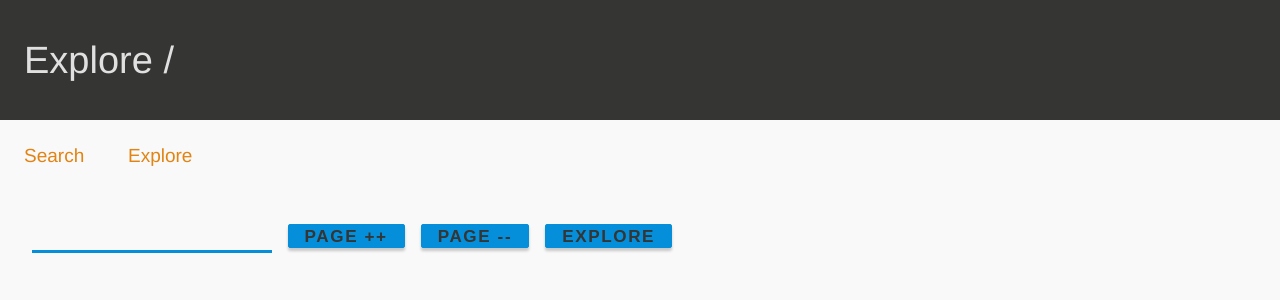
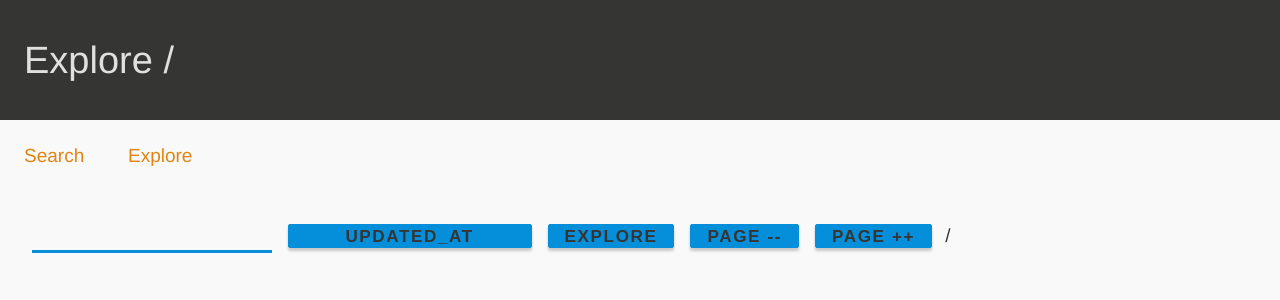
Before and after one commit to LeFnord/arena-explorer, a Vue app: page /explore in a window 1280 px wide. Shown: the top 300 px of the page. Built offline with nearby package versions, Linux system fonts and the light colour scheme.

Commit message:
Improves search pagination via scrolling.

```diff
--- a/src/assets/inputs.module.scss
+++ b/src/assets/inputs.module.scss
@@ -3,7 +3,8 @@
 button,
 input[type="submit"],
 input[type="reset"],
-input[type="button"] {
+input[type="button"],
+select {
   display: inline-block;
   height: $line-height-computed;
   padding: 0 1rem;
@@ -44,6 +45,7 @@ textarea {
   border: 0;
   border-bottom: 3px solid $accent-color;
 }
+
 /* Removes awkward default styles on some inputs for iOS */
 input[type="email"],
 input[type="number"],
@@ -54,7 +56,7 @@ input[type="url"],
 input[type="password"],
 input[type="button"],
 input[type="submit"],
-textarea {
+textarea, select, option {
   -webkit-appearance: none;
      -moz-appearance: none;
           appearance: none; }
@@ -62,6 +64,7 @@ textarea {
   min-height: 65px;
   padding-top: 6px;
   padding-bottom: 6px; }
+
 input[type="email"]:focus,
 input[type="number"]:focus,
 input[type="search"]:focus,
--- a/src/assets/themes.module.scss
+++ b/src/assets/themes.module.scss
@@ -28,7 +28,8 @@ a {
 button,
 input[type="submit"],
 input[type="reset"],
-input[type="button"] {
+input[type="button"],
+select {
   background-color: $bg;
   border: 0.5px solid $color-darker;
   box-shadow: $shadow;
@@ -68,8 +69,7 @@ input[type="text"],
 input[type="tel"],
 input[type="url"],
 input[type="password"],
-textarea,
-select {
+textarea {
   color: $color;
   background-color: $bg;
 }
--- a/src/components/Results.vue
+++ b/src/components/Results.vue
@@ -4,6 +4,7 @@
     <div class="container five">
       <div class="card"  v-for="channel in results.channels" :key="channel.id">
         {{ channel.title }}
+        {{ channel.created_at }}
       </div>
     </div>
 
@@ -13,6 +14,7 @@
         <span class="bold">{{ block.title }}</span>
         <br>
         {{ block.content_markdown }}
+        {{ block.created_at }}
       </div>
     </div>
 
--- a/src/pages/Explore.vue
+++ b/src/pages/Explore.vue
@@ -2,11 +2,20 @@
   <div id="Explore">
     <!-- <Objects v-model="models"/> -->
     <input type="text" v-model="term" @keyup.enter="explore">
+
+    <select class="accent" v-model="sort">
+      <option disabled value="">Please select one</option>
+      <option>updated_at</option>
+      <option>created_at</option>
+      <option>random</option>
+    </select>
+
+    <input type="button" value="explore" class="accent" @click="exploring">
+
+    <input type="button" value="page --" class="accent" @click="prev_page">
     <input type="button" value="page ++" class="accent" @click="next_page">
-    <input type="button" value="page --" class="accent" @click="prev_page">
-    <input type="button" value="explore" class="accent" @click="explore">
-    <!-- {{ models }} -->
-    <!-- {{ page }} -->
+    {{ this.results.current_page }}/{{ this.results.total_pages }}
+
     <Results :results="results"/>
   </div>
 </template>
@@ -28,7 +37,15 @@ export default {
       term: null,
       models: ['ALL'],
       results: {},
-      page: 1
+      page: 1,
+      timestamp: new Date(),
+      sort: 'updated_at'
+    }
+  },
+  watch: {
+    sort() {
+      this.page = 1
+      this.explore()
     }
   },
   methods: {
@@ -40,11 +57,21 @@ export default {
       this.page--
       this.explore()
     },
+    exploring() {
+      this.page = 1
+      this.explore()
+    },
+    explore() {
+      if (this.page > this.results.total_pages) {
+        this.page--
+        return
+      } else if (this.page == 0) {
+        this.page++
+        return
+      }
 
-    explore() {
       let seed = this.getRandomInt(1234567)
-
-      SearchService.explore(this.term, seed, this.models, this.page)
+      SearchService.explore(this.term, seed, this.models, this.page, this.timestamp, this.sort)
         .then(response => {
           this.results = response.data
           this.term = null
--- a/src/pages/Search.vue
+++ b/src/pages/Search.vue
@@ -2,9 +2,10 @@
   <div id="Search">
     <!-- <Objects v-model="models"/> -->
     <input type="text" v-model="term" @keyup.enter="searching">
+    <input type="button" value="page --" class="accent" @click="prev_page">
     <input type="button" value="page ++" class="accent" @click="next_page">
-    <input type="button" value="page --" class="accent" @click="prev_page">
-    <!-- {{ models }} -->
+    {{ results.current_page }}/{{ results.total_pages }}
+
     <Results :results="results"/>
   </div>
 </template>
@@ -30,30 +31,31 @@ export default {
       page: 1
     }
   },
-  watch: {
-    term(new_term, old_term) {
-      console.log(new_term);
-      console.log(old_term);
-    }
-  },
 
   methods: {
     next_page() {
       this.page++
-      this.handleTerm()
+      this.searchByTerm()
     },
 
     prev_page() {
       this.page--
-      this.handleTerm()
+      this.searchByTerm()
     },
 
     searching() {
       this.page = 1
-      this.handleTerm()
+      this.searchByTerm()
     },
 
-    handleTerm() {
+    searchByTerm() {
+      if (this.page > this.results.total_pages) {
+        this.page--
+        return
+      } else if (this.page == 0) {
+        this.page++
+        return
+      }
       let object_exp = new RegExp('^(c|b|C|B):\s*')
       if (this.term.startsWith('@')) {         // users
         this.q = this.term.substring(1)
--- a/src/services/SearchService.js
+++ b/src/services/SearchService.js
@@ -1,8 +1,8 @@
 import axios from 'axios'
 
 const apiClient = axios.create({
-  baseURL: 'http://localhost:3000/v2/',                       // local
-  // baseURL: 'https://arena-api-staging-os.herokuapp.com/v2',  // staging
+  // baseURL: 'http://localhost:3000/v2/',                       // local
+  baseURL: 'https://arena-api-staging-os.herokuapp.com/v2',  // staging
   // baseURL: 'https://api.are.na/v2',                          // production
   headers: {
     'Access-Control-Allow-Origin': '*',
@@ -26,15 +26,17 @@ export default {
     return apiClient.get(`search/${object_type}?q=${prepare(term)}&page=${page}`)
   },
 
-  explore(term, seed, models, page) {
-    console.log(models.target);
+  explore(term, seed, models, page, timestamp, sort) {
     return apiClient.get('search/explore', {
       params: {
         q: prepare(term),
         sort_by: 'random',
         page: page,
         seed: seed,
-        models: models.target
+        timestamp: timestamp,
+        models: models.target,
+        sort: sort,
+        direction: 'desc'
       }
     })
   }
```
Also changed, not shown: 1 other file (tests, documents, lock files or other folders).
